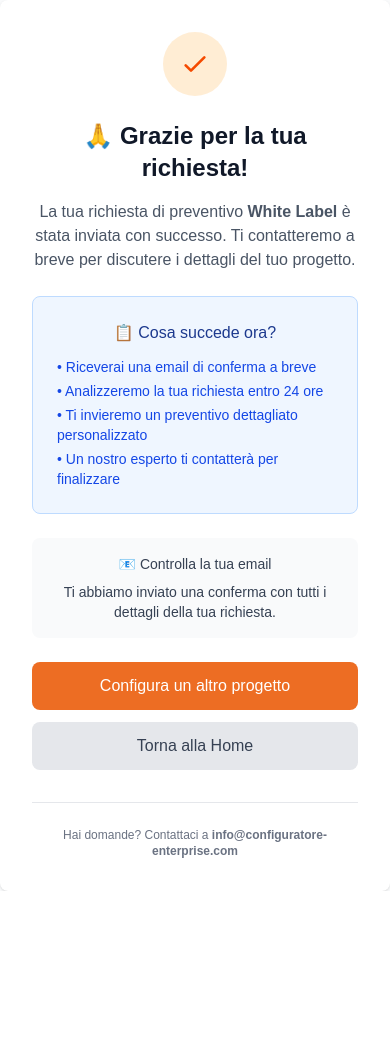
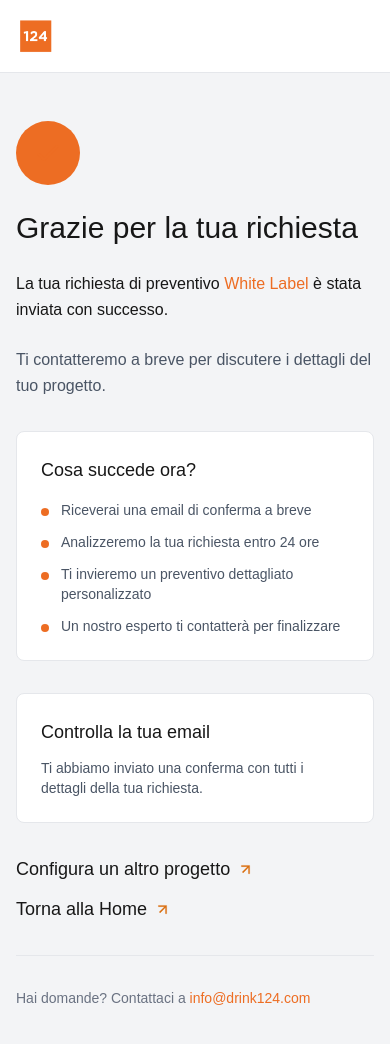
Before and after one commit to mcfratm0823/configuratore-enterprise, a Next.js app: page /thank-you in a window 390 px wide. Shown: the top 1044 px of the page. Before the commit the page ends 891 px from the top, so only its background shows below. Built offline with nearby package versions, Linux system fonts and the light colour scheme.

Commit message:
design tkpage

```diff
--- a/src/app/success/page.tsx
+++ b/src/app/success/page.tsx
@@ -1,6 +1,7 @@
 'use client'
 
 import { useEffect, useState, Suspense } from 'react'
+import Image from 'next/image'
 // import { useSearchParams } from 'next/navigation' // Future use
 
 function SuccessContent() {
@@ -19,58 +20,132 @@ function SuccessContent() {
 
   if (isLoading) {
     return (
-      <div className="min-h-screen bg-gray-50 flex items-center justify-center">
-        <div className="bg-white rounded-lg shadow-sm p-8 max-w-md w-full text-center">
-          <div className="animate-spin rounded-full h-12 w-12 border-b-2 border-[#ed6d23] mx-auto mb-4"></div>
-          <h2 className="text-xl font-medium text-gray-900 mb-2">Verificando il pagamento...</h2>
-          <p className="text-gray-600">Attendere prego...</p>
+      <div className="min-h-screen bg-gray-100 flex flex-col">
+        {/* Header with Logo */}
+        <header className="bg-white border-b border-gray-200">
+          <div className="max-w-7xl mx-auto px-4 lg:px-0 py-4">
+            <Image
+              src="/logo-124.png"
+              alt="124 Logo"
+              width={48}
+              height={48}
+              className="h-10 w-10 md:h-12 md:w-12"
+            />
+          </div>
+        </header>
+
+        <div className="flex-1 flex items-center justify-center py-16">
+          <div className="max-w-7xl mx-auto px-4 lg:px-0 w-full">
+            <div className="max-w-2xl mx-auto text-center">
+              <div className="animate-spin rounded-full h-12 w-12 border-b-2 border-[#ed6d23] mx-auto mb-6"></div>
+              <h2 className="text-xl md:text-2xl font-medium text-[#171717] mb-3">Verificando il pagamento...</h2>
+              <p className="text-gray-600 text-base md:text-lg">Attendere prego...</p>
+            </div>
+          </div>
         </div>
       </div>
     )
   }
 
   return (
-    <div className="min-h-screen bg-gray-50 flex items-center justify-center">
-      <div className="bg-white rounded-lg shadow-sm p-8 max-w-md w-full text-center">
-        <div className="w-16 h-16 bg-orange-100 rounded-full flex items-center justify-center mx-auto mb-6">
-          <svg className="w-8 h-8 text-orange-600" fill="none" stroke="currentColor" viewBox="0 0 24 24">
+    <div className="min-h-screen bg-gray-100 flex flex-col">
+      {/* Header with Logo */}
+      <header className="bg-white border-b border-gray-200">
+        <div className="max-w-7xl mx-auto px-4 lg:px-0 py-4">
+          <Image
+            src="/logo-124.png"
+            alt="124 Logo"
+            width={48}
+            height={48}
+            className="h-10 w-10 md:h-12 md:w-12 cursor-pointer hover:opacity-80 transition-opacity"
+            onClick={() => window.location.href = '/'}
+          />
+        </div>
+      </header>
+
+      {/* Main Content */}
+      <main className="flex-1 py-12 md:py-24">
+        <div className="max-w-7xl mx-auto px-4 lg:px-0">
+          <div className="space-y-6 lg:grid lg:grid-cols-12 lg:gap-16 lg:items-start lg:space-y-0">
+            {/* Left Column - Title */}
+            <div className="lg:col-span-4">
+              <div className="w-16 h-16 bg-[#ed6d23] bg-opacity-10 rounded-full flex items-center justify-center mb-6">
+                <svg className="w-8 h-8 text-[#ed6d23]" fill="none" stroke="currentColor" viewBox="0 0 24 24">
                   <path strokeLinecap="round" strokeLinejoin="round" strokeWidth={2} d="M5 13l4 4L19 7" />
                 </svg>
               </div>
+              <h1 className="text-[#171717] leading-tight text-3xl md:text-4xl lg:text-5xl xl:text-6xl font-normal mb-4">
+                Pagamento Confermato
+              </h1>
+            </div>
 
-        <h1 className="text-2xl font-bold text-gray-900 mb-4">🎉 Pagamento Confermato!</h1>
+            {/* Empty space */}
+            <div className="lg:col-span-2"></div>
 
-        <p className="text-gray-600 mb-6">
-          Il tuo campione è stato ordinato con successo. Riceverai una email di conferma a breve con tutti i dettagli.
+            {/* Right Column - Content */}
+            <div className="lg:col-span-6">
+              <div className="space-y-8">
+                <div>
+                  <h2 className="text-[#171717] text-base md:text-lg lg:text-xl xl:text-2xl font-normal leading-relaxed mb-6">
+                    Il tuo campione <span className="text-[#ed6d23] font-medium">White Label</span> è stato ordinato con successo.
+                  </h2>
+                  <p className="text-gray-600 text-base md:text-lg leading-relaxed">
+                    Riceverai una email di conferma a breve con tutti i dettagli.
                   </p>
+                </div>
 
+                <div className="bg-white rounded-lg p-6 md:p-8 border border-gray-200">
+                  <h3 className="text-lg md:text-xl font-medium text-[#171717] mb-4">Prossimi passi</h3>
+                  <div className="space-y-3">
+                    <div className="flex items-start gap-3">
+                      <div className="w-2 h-2 bg-[#ed6d23] rounded-full mt-2 flex-shrink-0"></div>
+                      <p className="text-gray-600 text-sm md:text-base">Riceverai una email di conferma</p>
+                    </div>
+                    <div className="flex items-start gap-3">
+                      <div className="w-2 h-2 bg-[#ed6d23] rounded-full mt-2 flex-shrink-0"></div>
+                      <p className="text-gray-600 text-sm md:text-base">Il campione verrà preparato entro 2-3 giorni</p>
+                    </div>
+                    <div className="flex items-start gap-3">
+                      <div className="w-2 h-2 bg-[#ed6d23] rounded-full mt-2 flex-shrink-0"></div>
+                      <p className="text-gray-600 text-sm md:text-base">Ti invieremo il tracking di spedizione</p>
+                    </div>
+                    <div className="flex items-start gap-3">
+                      <div className="w-2 h-2 bg-[#ed6d23] rounded-full mt-2 flex-shrink-0"></div>
+                      <p className="text-gray-600 text-sm md:text-base">Il nostro team ti contatterà per il preventivo</p>
+                    </div>
+                  </div>
+                </div>
 
                 <div className="space-y-3">
-          <div className="bg-orange-50 border border-orange-200 rounded-lg p-4">
-            <h3 className="font-medium text-orange-900 mb-2">Prossimi passi:</h3>
-            <ul className="text-sm text-orange-700 space-y-1">
-              <li>• Riceverai una email di conferma</li>
-              <li>• Il campione verrà preparato entro 2-3 giorni</li>
-              <li>• Ti invieremo il tracking di spedizione</li>
-              <li>• Il nostro team ti contatterà per il preventivo</li>
-            </ul>
+                  <span
+                    onClick={() => window.location.href = '/configurator'}
+                    className="relative flex items-center gap-2 text-[#171717] font-medium cursor-pointer hover:text-[#ed6d23] transition-colors text-lg"
+                  >
+                    Configura un altro progetto
+                    <img src="/arrow.svg" alt="→" className="w-4 h-4 brightness-0 saturate-100" style={{filter: 'invert(47%) sepia(83%) saturate(3207%) hue-rotate(8deg) brightness(96%) contrast(91%)'}} />
+                    <span className="absolute left-0 -bottom-1 w-full h-0.5 bg-[#ed6d23] opacity-0 hover:opacity-100 transition-opacity"></span>
+                  </span>
+
+                  <span
+                    onClick={() => window.location.href = '/'}
+                    className="relative flex items-center gap-2 text-[#171717] font-medium cursor-pointer hover:text-[#ed6d23] transition-colors text-lg"
+                  >
+                    Torna alla Home
+                    <img src="/arrow.svg" alt="→" className="w-4 h-4 brightness-0 saturate-100" style={{filter: 'invert(47%) sepia(83%) saturate(3207%) hue-rotate(8deg) brightness(96%) contrast(91%)'}} />
+                    <span className="absolute left-0 -bottom-1 w-full h-0.5 bg-[#ed6d23] opacity-0 hover:opacity-100 transition-opacity"></span>
+                  </span>
                 </div>
 
-          <button
-            onClick={() => window.location.href = '/configurator'}
-            className="w-full bg-[#ed6d23] text-white py-3 px-4 rounded-lg font-medium hover:bg-[#d55a1a] transition-colors"
-          >
-            Configura un altro progetto
-          </button>
-
-          <button
-            onClick={() => window.location.href = '/'}
-            className="w-full bg-gray-200 text-gray-700 py-3 px-4 rounded-lg font-medium hover:bg-gray-300 transition-colors"
-          >
-            Torna alla Home
-          </button>
+                <div className="pt-8 border-t border-gray-200">
+                  <p className="text-sm text-gray-500">
+                    Hai domande? Contattaci a <span className="text-[#ed6d23] font-medium">info@drink124.com</span>
+                  </p>
                 </div>
               </div>
+            </div>
+          </div>
+        </div>
+      </main>
     </div>
   )
 }
@@ -78,10 +153,23 @@ function SuccessContent() {
 export default function SuccessPage() {
   return (
     <Suspense fallback={
-      <div className="min-h-screen bg-gray-50 flex items-center justify-center">
-        <div className="bg-white rounded-lg shadow-sm p-8 max-w-md w-full text-center">
-          <div className="animate-spin rounded-full h-12 w-12 border-b-2 border-[#ed6d23] mx-auto mb-4"></div>
-          <h2 className="text-xl font-medium text-gray-900 mb-2">Caricamento...</h2>
+      <div className="min-h-screen bg-gray-100 flex flex-col">
+        <header className="bg-white border-b border-gray-200">
+          <div className="max-w-7xl mx-auto px-4 lg:px-0 py-4">
+            <Image
+              src="/logo-124.png"
+              alt="124 Logo"
+              width={48}
+              height={48}
+              className="h-10 w-10 md:h-12 md:w-12"
+            />
+          </div>
+        </header>
+        <div className="flex-1 flex items-center justify-center">
+          <div className="max-w-2xl mx-auto text-center px-4">
+            <div className="animate-spin rounded-full h-12 w-12 border-b-2 border-[#ed6d23] mx-auto mb-6"></div>
+            <h2 className="text-xl md:text-2xl font-medium text-[#171717] mb-3">Caricamento...</h2>
+          </div>
         </div>
       </div>
     }>
--- a/src/app/thank-you/page.tsx
+++ b/src/app/thank-you/page.tsx
@@ -2,6 +2,7 @@
 
 import { useEffect, useState, Suspense } from 'react'
 import { useSearchParams } from 'next/navigation'
+import Image from 'next/image'
 
 function ThankYouContent() {
   const searchParams = useSearchParams()
@@ -21,84 +22,162 @@ function ThankYouContent() {
 
   if (isLoading) {
     return (
-      <div className="min-h-screen bg-gray-50 flex items-center justify-center">
-        <div className="bg-white rounded-lg shadow-sm p-8 max-w-md w-full text-center">
-          <div className="animate-spin rounded-full h-12 w-12 border-b-2 border-[#ed6d23] mx-auto mb-4"></div>
-          <h2 className="text-xl font-medium text-gray-900 mb-2">Elaborando la richiesta...</h2>
-          <p className="text-gray-600">Attendere prego...</p>
+      <div className="min-h-screen bg-gray-100 flex flex-col">
+        {/* Header with Logo */}
+        <header className="bg-white border-b border-gray-200">
+          <div className="max-w-7xl mx-auto px-4 lg:px-0 py-4">
+            <Image
+              src="/logo-124.png"
+              alt="124 Logo"
+              width={48}
+              height={48}
+              className="h-10 w-10 md:h-12 md:w-12"
+            />
+          </div>
+        </header>
+
+        <div className="flex-1 flex items-center justify-center py-16">
+          <div className="max-w-7xl mx-auto px-4 lg:px-0 w-full">
+            <div className="max-w-2xl mx-auto text-center">
+              <div className="animate-spin rounded-full h-12 w-12 border-b-2 border-[#ed6d23] mx-auto mb-6"></div>
+              <h2 className="text-xl md:text-2xl font-medium text-[#171717] mb-3">Elaborando la richiesta...</h2>
+              <p className="text-gray-600 text-base md:text-lg">Attendere prego...</p>
+            </div>
+          </div>
         </div>
       </div>
     )
   }
 
   return (
-    <div className="min-h-screen bg-gray-50 flex items-center justify-center">
-      <div className="bg-white rounded-lg shadow-sm p-8 max-w-lg w-full text-center">
-        <div className="w-16 h-16 bg-orange-100 rounded-full flex items-center justify-center mx-auto mb-6">
-          <svg className="w-8 h-8 text-orange-600" fill="none" stroke="currentColor" viewBox="0 0 24 24">
+    <div className="min-h-screen bg-gray-100 flex flex-col">
+      {/* Header with Logo */}
+      <header className="bg-white border-b border-gray-200">
+        <div className="max-w-7xl mx-auto px-4 lg:px-0 py-4">
+          <Image
+            src="/logo-124.png"
+            alt="124 Logo"
+            width={48}
+            height={48}
+            className="h-10 w-10 md:h-12 md:w-12 cursor-pointer hover:opacity-80 transition-opacity"
+            onClick={() => window.location.href = '/'}
+          />
+        </div>
+      </header>
+
+      {/* Main Content */}
+      <main className="flex-1 py-12 md:py-24">
+        <div className="max-w-7xl mx-auto px-4 lg:px-0">
+          <div className="space-y-6 lg:grid lg:grid-cols-12 lg:gap-16 lg:items-start lg:space-y-0">
+            {/* Left Column - Title */}
+            <div className="lg:col-span-4">
+              <div className="w-16 h-16 bg-[#ed6d23] bg-opacity-10 rounded-full flex items-center justify-center mb-6">
+                <svg className="w-8 h-8 text-[#ed6d23]" fill="none" stroke="currentColor" viewBox="0 0 24 24">
                   <path strokeLinecap="round" strokeLinejoin="round" strokeWidth={2} d="M5 13l4 4L19 7" />
                 </svg>
               </div>
+              <h1 className="text-[#171717] leading-tight text-3xl md:text-4xl lg:text-5xl xl:text-6xl font-normal mb-4">
+                Grazie per la tua richiesta
+              </h1>
+            </div>
 
-        <h1 className="text-2xl font-bold text-gray-900 mb-4">
-          🙏 Grazie per la tua richiesta!
-        </h1>
+            {/* Empty space */}
+            <div className="lg:col-span-2"></div>
 
-        <p className="text-gray-600 mb-6">
-          La tua richiesta di preventivo <strong>{isPrivateLabel ? 'Private Label' : 'White Label'}</strong> è stata inviata con successo.
+            {/* Right Column - Content */}
+            <div className="lg:col-span-6">
+              <div className="space-y-8">
+                <div>
+                  <h2 className="text-[#171717] text-base md:text-lg lg:text-xl xl:text-2xl font-normal leading-relaxed mb-6">
+                    La tua richiesta di preventivo <span className="text-[#ed6d23] font-medium">{isPrivateLabel ? 'Private Label' : 'White Label'}</span> è stata inviata con successo.
+                  </h2>
+                  <p className="text-gray-600 text-base md:text-lg leading-relaxed">
                     Ti contatteremo a breve per discutere i dettagli del tuo progetto.
                   </p>
+                </div>
 
-        <div className="bg-blue-50 border border-blue-200 rounded-lg p-6 mb-6">
-          <h3 className="font-medium text-blue-900 mb-3">📋 Cosa succede ora?</h3>
-          <div className="text-sm text-blue-700 space-y-2">
+                <div className="bg-white rounded-lg p-6 md:p-8 border border-gray-200">
+                  <h3 className="text-lg md:text-xl font-medium text-[#171717] mb-4">Cosa succede ora?</h3>
+                  <div className="space-y-3">
                     {isPrivateLabel ? (
-              <ul className="text-left space-y-1">
-                <li>• Analizzeremo la tua richiesta di bevanda personalizzata</li>
-                <li>• Ti contatteremo entro 24 ore per un colloquio tecnico</li>
-                <li>• Preparer­emo un preventivo dettagliato per il tuo progetto</li>
-                <li>• Discuteremo tempi di sviluppo e produzione</li>
-              </ul>
+                      <>
+                        <div className="flex items-start gap-3">
+                          <div className="w-2 h-2 bg-[#ed6d23] rounded-full mt-2 flex-shrink-0"></div>
+                          <p className="text-gray-600 text-sm md:text-base">Analizzeremo la tua richiesta di bevanda personalizzata</p>
+                        </div>
+                        <div className="flex items-start gap-3">
+                          <div className="w-2 h-2 bg-[#ed6d23] rounded-full mt-2 flex-shrink-0"></div>
+                          <p className="text-gray-600 text-sm md:text-base">Ti contatteremo entro 24 ore per un colloquio tecnico</p>
+                        </div>
+                        <div className="flex items-start gap-3">
+                          <div className="w-2 h-2 bg-[#ed6d23] rounded-full mt-2 flex-shrink-0"></div>
+                          <p className="text-gray-600 text-sm md:text-base">Prepareremo un preventivo dettagliato per il tuo progetto</p>
+                        </div>
+                        <div className="flex items-start gap-3">
+                          <div className="w-2 h-2 bg-[#ed6d23] rounded-full mt-2 flex-shrink-0"></div>
+                          <p className="text-gray-600 text-sm md:text-base">Discuteremo tempi di sviluppo e produzione</p>
+                        </div>
+                      </>
                     ) : (
-              <ul className="text-left space-y-1">
-                <li>• Riceverai una email di conferma a breve</li>
-                <li>• Analizzeremo la tua richiesta entro 24 ore</li>
-                <li>• Ti invieremo un preventivo dettagliato personalizzato</li>
-                <li>• Un nostro esperto ti contatterà per finalizzare</li>
-              </ul>
+                      <>
+                        <div className="flex items-start gap-3">
+                          <div className="w-2 h-2 bg-[#ed6d23] rounded-full mt-2 flex-shrink-0"></div>
+                          <p className="text-gray-600 text-sm md:text-base">Riceverai una email di conferma a breve</p>
+                        </div>
+                        <div className="flex items-start gap-3">
+                          <div className="w-2 h-2 bg-[#ed6d23] rounded-full mt-2 flex-shrink-0"></div>
+                          <p className="text-gray-600 text-sm md:text-base">Analizzeremo la tua richiesta entro 24 ore</p>
+                        </div>
+                        <div className="flex items-start gap-3">
+                          <div className="w-2 h-2 bg-[#ed6d23] rounded-full mt-2 flex-shrink-0"></div>
+                          <p className="text-gray-600 text-sm md:text-base">Ti invieremo un preventivo dettagliato personalizzato</p>
+                        </div>
+                        <div className="flex items-start gap-3">
+                          <div className="w-2 h-2 bg-[#ed6d23] rounded-full mt-2 flex-shrink-0"></div>
+                          <p className="text-gray-600 text-sm md:text-base">Un nostro esperto ti contatterà per finalizzare</p>
+                        </div>
+                      </>
                     )}
                   </div>
                 </div>
 
-        <div className="bg-gray-50 rounded-lg p-4 mb-6">
-          <div className="text-sm text-gray-700">
-            <p className="font-medium mb-2">📧 Controlla la tua email</p>
-            <p>Ti abbiamo inviato una conferma con tutti i dettagli della tua richiesta.</p>
-          </div>
+                <div className="bg-white rounded-lg p-6 md:p-8 border border-gray-200">
+                  <h3 className="text-lg md:text-xl font-medium text-[#171717] mb-3">Controlla la tua email</h3>
+                  <p className="text-gray-600 text-sm md:text-base">
+                    Ti abbiamo inviato una conferma con tutti i dettagli della tua richiesta.
+                  </p>
                 </div>
 
                 <div className="space-y-3">
-          <button
+                  <span
                     onClick={() => window.location.href = '/configurator'}
-            className="w-full bg-[#ed6d23] text-white py-3 px-4 rounded-lg font-medium hover:bg-[#d55a1a] transition-colors"
+                    className="relative flex items-center gap-2 text-[#171717] font-medium cursor-pointer hover:text-[#ed6d23] transition-colors text-lg"
                   >
                     Configura un altro progetto
-          </button>
+                    <img src="/arrow.svg" alt="→" className="w-4 h-4 brightness-0 saturate-100" style={{filter: 'invert(47%) sepia(83%) saturate(3207%) hue-rotate(8deg) brightness(96%) contrast(91%)'}} />
+                    <span className="absolute left-0 -bottom-1 w-full h-0.5 bg-[#ed6d23] opacity-0 hover:opacity-100 transition-opacity"></span>
+                  </span>
 
-          <button
+                  <span
                     onClick={() => window.location.href = '/'}
-            className="w-full bg-gray-200 text-gray-700 py-3 px-4 rounded-lg font-medium hover:bg-gray-300 transition-colors"
+                    className="relative flex items-center gap-2 text-[#171717] font-medium cursor-pointer hover:text-[#ed6d23] transition-colors text-lg"
                   >
                     Torna alla Home
-          </button>
+                    <img src="/arrow.svg" alt="→" className="w-4 h-4 brightness-0 saturate-100" style={{filter: 'invert(47%) sepia(83%) saturate(3207%) hue-rotate(8deg) brightness(96%) contrast(91%)'}} />
+                    <span className="absolute left-0 -bottom-1 w-full h-0.5 bg-[#ed6d23] opacity-0 hover:opacity-100 transition-opacity"></span>
+                  </span>
                 </div>
 
-        <div className="mt-8 pt-6 border-t border-gray-200">
-          <p className="text-xs text-gray-500">
-            Hai domande? Contattaci a <strong>info@configuratore-enterprise.com</strong>
+                <div className="pt-8 border-t border-gray-200">
+                  <p className="text-sm text-gray-500">
+                    Hai domande? Contattaci a <span className="text-[#ed6d23] font-medium">info@drink124.com</span>
                   </p>
                 </div>
               </div>
+            </div>
+          </div>
+        </div>
+      </main>
     </div>
   )
 }
@@ -106,10 +185,23 @@ function ThankYouContent() {
 export default function ThankYouPage() {
   return (
     <Suspense fallback={
-      <div className="min-h-screen bg-gray-50 flex items-center justify-center">
-        <div className="bg-white rounded-lg shadow-sm p-8 max-w-md w-full text-center">
-          <div className="animate-spin rounded-full h-12 w-12 border-b-2 border-[#ed6d23] mx-auto mb-4"></div>
-          <h2 className="text-xl font-medium text-gray-900 mb-2">Caricamento...</h2>
+      <div className="min-h-screen bg-gray-100 flex flex-col">
+        <header className="bg-white border-b border-gray-200">
+          <div className="max-w-7xl mx-auto px-4 lg:px-0 py-4">
+            <Image
+              src="/logo-124.png"
+              alt="124 Logo"
+              width={48}
+              height={48}
+              className="h-10 w-10 md:h-12 md:w-12"
+            />
+          </div>
+        </header>
+        <div className="flex-1 flex items-center justify-center">
+          <div className="max-w-2xl mx-auto text-center px-4">
+            <div className="animate-spin rounded-full h-12 w-12 border-b-2 border-[#ed6d23] mx-auto mb-6"></div>
+            <h2 className="text-xl md:text-2xl font-medium text-[#171717] mb-3">Caricamento...</h2>
+          </div>
         </div>
       </div>
     }>
```
Lines whose indentation alone changed are shown as unchanged.
